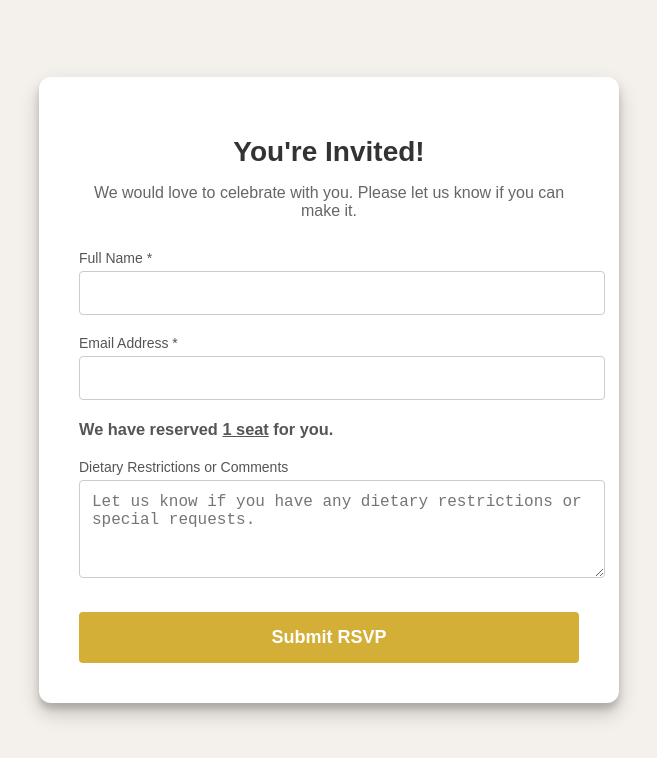
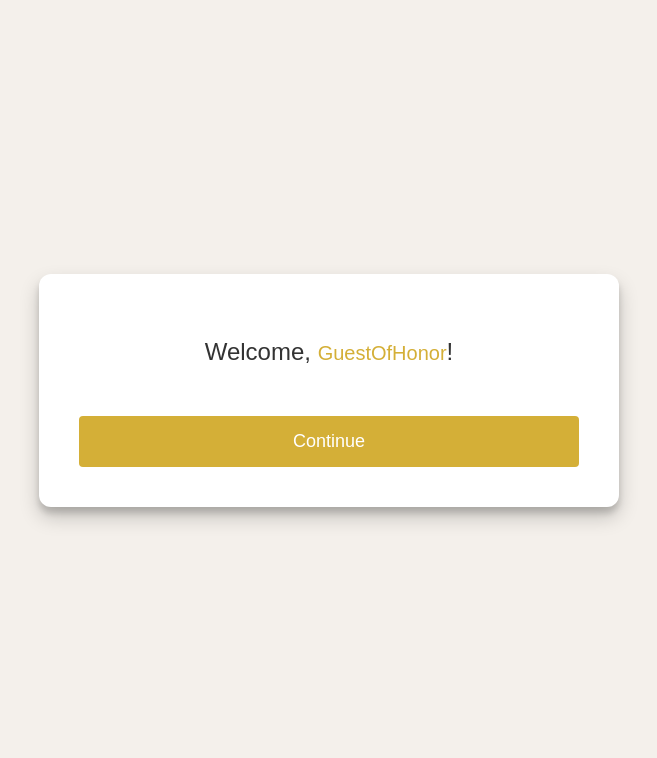
Before and after one commit to arvie-genson/wedding-rsvp, a plain HTML site: page index.html in a window 1280 px wide. Shown: the whole page, without its empty margins (311-968 px from the left). Drawn offline with Linux system fonts and the light colour scheme.

Commit message:
Added new page

```diff
--- a/index.html
+++ b/index.html
@@ -5,47 +5,67 @@
     <meta name="viewport" content="width=device-width, initial-scale=1.0">
     <title>Wedding RSVP</title>
     <style>
-        /* Global styles for body and background */
+        /* Basic page styles */
         body {
             font-family: Arial, sans-serif;
-            background-color: #f4f0eb; /* soft pastel background */
-            margin: 0;
-            padding: 0;
+            background-color: #f4f0eb;
             display: flex;
             justify-content: center;
             align-items: center;
             height: 100vh;
+            margin: 0;
+            padding: 0;
         }
-        /* Container styles for centering and form layout */
+        /* Main container styling */
         .container {
-            background-color: #ffffff; /* white box */
+            background-color: #ffffff;
             padding: 40px;
             width: 100%;
             max-width: 500px;
-            border-radius: 12px; /* rounded corners */
-            box-shadow: 0 10px 20px rgba(0, 0, 0, 0.2), 0 6px 6px rgba(0, 0, 0, 0.15); /* 3D shadow effect */
+            border-radius: 12px;
+            box-shadow: 0 10px 20px rgba(0, 0, 0, 0.2), 0 6px 6px rgba(0, 0, 0, 0.15);
             text-align: center;
-            transform: translateY(-10px); /* slight lift effect */
-            transition: transform 0.3s ease, box-shadow 0.3s ease; /* smooth transition */
+            transform: translateY(-10px);
+            transition: transform 0.3s ease, box-shadow 0.3s ease;
         }
-        /* Hover effect for 3D lift */
+            /* Hover effect */
             .container:hover {
-            transform: translateY(-15px); /* more lift on hover */
-            box-shadow: 0 12px 24px rgba(0, 0, 0, 0.25), 0 8px 8px rgba(0, 0, 0, 0.2); /* deeper shadow on hover */
+                transform: translateY(-15px);
+                box-shadow: 0 12px 24px rgba(0, 0, 0, 0.25), 0 8px 8px rgba(0, 0, 0, 0.2);
             }
-        /* Heading styles */
-        h1 {
-            font-size: 28px;
+        /* Welcome message styling */
+        .welcome-message {
+            font-size: 24px;
             color: #333;
-            margin-bottom: 10px;
+            margin-bottom: 20px;
         }
-        /* Paragraph for introductory text */
-        p {
-            color: #666;
-            margin-bottom: 30px;
-            font-size: 16px;
+
+        .welcome-user {
+            font-size: 20px;
+            color: #d4af37; /* gold color */
         }
-        /* Form and input styling */
+        /* Continue button */
+        .continue-button {
+            padding: 15px;
+            background-color: #d4af37;
+            color: #fff;
+            border: none;
+            font-size: 18px;
+            cursor: pointer;
+            border-radius: 4px;
+            width: 100%;
+            margin-top: 30px;
+        }
+
+            .continue-button:hover {
+                background-color: #c49b2e;
+            }
+        /* Form styling (initially hidden) */
+        .form-section {
+            display: none;
+            margin-top: 20px;
+        }
+
         label {
             display: block;
             font-size: 14px;
@@ -53,6 +73,7 @@
             margin-top: 20px;
             text-align: left;
         }
+
         input, select, textarea {
             width: 100%;
             padding: 12px;
@@ -61,16 +82,16 @@
             border-radius: 4px;
             font-size: 16px;
         }
-        /* Text area for comments */
+
         textarea {
             resize: vertical;
         }
-        /* Submit button styling */
-        button {
+
+        .submit-button {
             margin-top: 30px;
             width: 100%;
             padding: 15px;
-            background-color: #d4af37; /* gold color */
+            background-color: #d4af37;
             color: #fff;
             border: none;
             font-size: 18px;
@@ -79,8 +100,8 @@
             border-radius: 4px;
             transition: background-color 0.3s ease;
         }
-        /* Hover effect for the button */
-        button:hover {
+
+            .submit-button:hover {
                 background-color: #c49b2e;
             }
     </style>
@@ -88,8 +109,15 @@
 <body>
 
     <div class="container">
-        <h1>You're Invited!</h1>
-        <p>We would love to celebrate with you. Please let us know if you can make it.</p>
+        <!-- Welcome section -->
+        <div class="welcome-section">
+            <p class="welcome-message">Welcome, <span class="welcome-user" id="username">Guest</span>!</p>
+            <button class="continue-button" onclick="showForm()">Continue</button>
+        </div>
+
+        <!-- RSVP form section -->
+        <div class="form-section" id="form-section">
+            <h1>RSVP to the Wedding</h1>
             <form action="https://formspree.io/f/mjkvwedr" method="POST">
                 <label for="name">Full Name *</label>
                 <input type="text" id="name" name="name" required>
@@ -97,16 +125,37 @@
                 <label for="email">Email Address *</label>
                 <input type="email" id="email" name="email" required>
 
-			<label for="guests"><h3>We have reserved <b><u>1 seat</u></b> for you.</h3></label>
-
-            <!--<label for="guests">Number of Guests Attending *</label>-->
+                <label for="guests">Number of Guests Attending *</label>
+                <select id="guests" name="guests" required>
+                    <option value="" disabled selected>Select number of guests</option>
+                    <option value="1">1</option>
+                    <option value="2">2</option>
+                </select>
 
                 <label for="message">Dietary Restrictions or Comments</label>
                 <textarea id="message" name="message" rows="4" placeholder="Let us know if you have any dietary restrictions or special requests."></textarea>
 
-            <button type="submit">Submit RSVP</button>
+                <button type="submit" class="submit-button">Submit RSVP</button>
             </form>
         </div>
+    </div>
+
+    <script>
+        // Function to generate a random username
+        function generateUsername() {
+            const names = ["JoyfulGuest", "WeddingStar", "GuestOfHonor", "CelebrateWithUs", "SpecialAttendee"];
+            return names[Math.floor(Math.random() * names.length)];
+        }
+
+        // Set the username when the page loads
+        document.getElementById("username").textContent = generateUsername();
+
+        // Show the RSVP form and hide the welcome section
+        function showForm() {
+            document.querySelector(".welcome-section").style.display = "none";
+            document.getElementById("form-section").style.display = "block";
+        }
+    </script>
 
 </body>
 </html>
```
Lines whose indentation alone changed are shown as unchanged.
